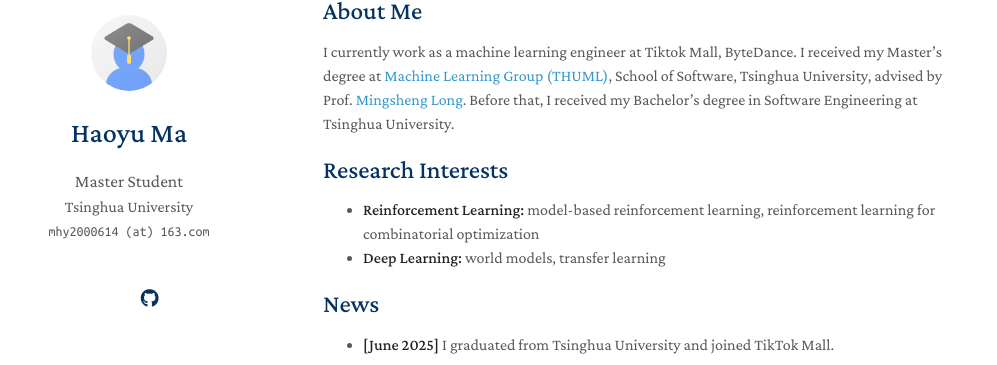
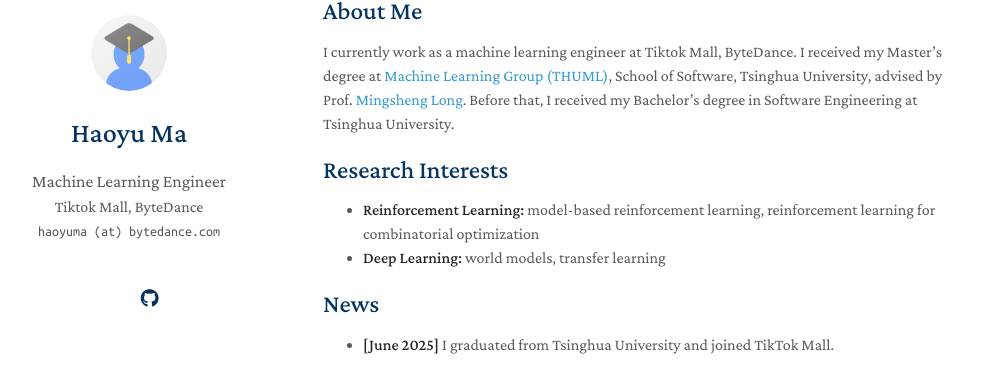
Before and after one commit to Earthring/earthring.github.io, a Jekyll site: the page built from index.md, in a window 1280 px wide. Shown: the part 69-434 px from the top of the page, without its empty margins (147-1144 px from the left). Built offline with Jekyll 4.4.1, drawn with Linux system fonts in a browser that asks for light colours; nearby versions of some CDN libraries; comment, search, counter and statistics services are not loaded; a style sheet for code colours, icons or effects is not loaded; our own code applies the rules of GitHub Pages for plain Markdown files.

Commit message:
Update _config.yml

```diff
--- a/_config.yml
+++ b/_config.yml
@@ -1,8 +1,8 @@
 # Basic Information
 title: Haoyu Ma
-position: Master Student
-affiliation: Tsinghua University
-email: mhy2000614 (at) 163.com
+position: Machine Learning Engineer
+affiliation: Tiktok Mall, ByteDance
+email: haoyuma (at) bytedance.com
 
 # Search Engine Optimization (SEO)
 # The following information is used to improve the website traffic from search engines, e.g., Google.
```
